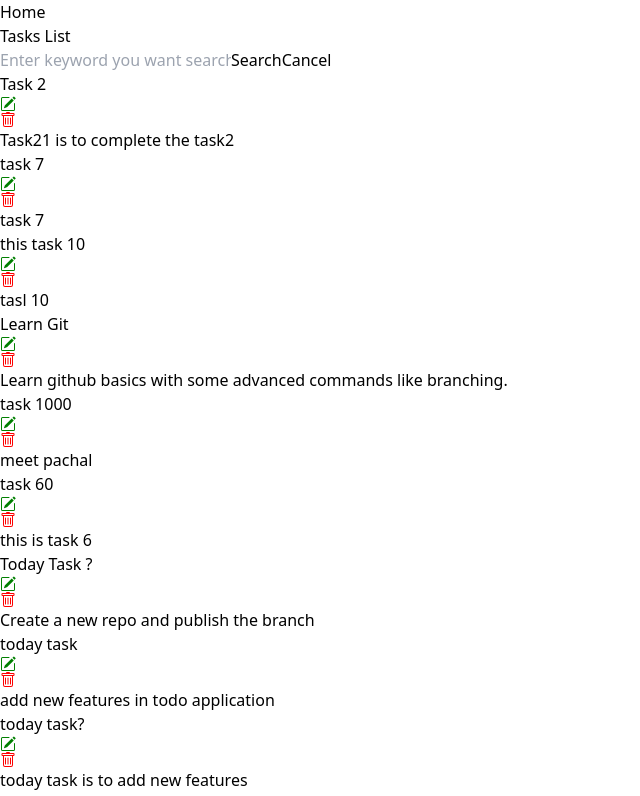
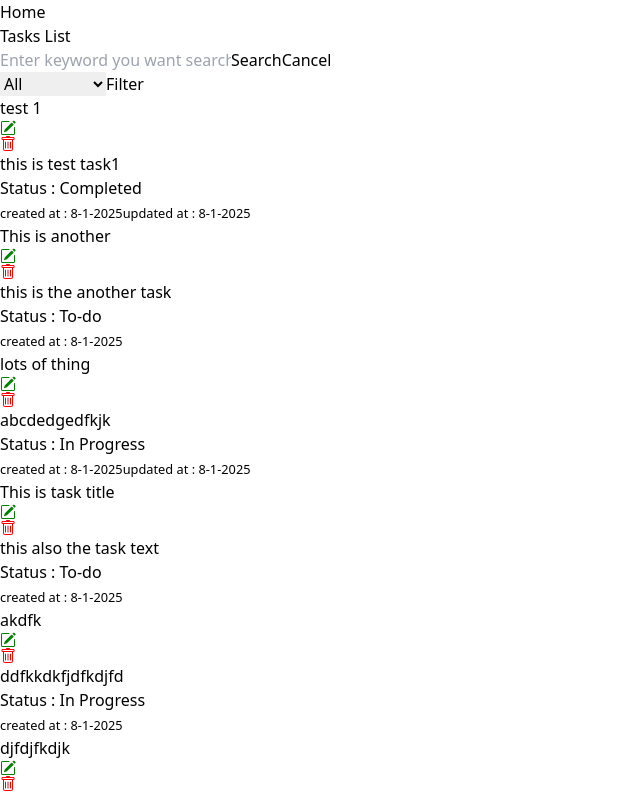
Before and after one commit to meet2883/todo-app, a React (Vite) app: page /list in a window 1280 px wide. Shown: the top 796 px of the page, without its empty margins (0-640 px from the left). Built offline with nearby package versions, Linux system fonts and the light colour scheme; data requests are answered from the project's data file.

Commit message:
Create a UpdateForm component and add filtaration functionality in List page.

```diff
--- a/db.json
+++ b/db.json
@@ -1,56 +1,70 @@
 {
   "todos": [
     {
-      "id": "c863",
-      "title": "Task 2",
-      "task": "Task21 is to complete the task2"
+      "id": "c3ce",
+      "title": "test 1",
+      "task": "this is test task1",
+      "createdAt": "8-1-2025",
+      "status": "Completed",
+      "updatedDate": "8-1-2025"
     },
     {
-      "id": "e58f",
-      "title": "task 7",
-      "task": "task 7"
+      "id": "45f0",
+      "title": "This is another",
+      "task": "this is the another task",
+      "createdAt": "8-1-2025",
+      "status": "To-do"
     },
     {
-      "id": "e17b",
-      "title": "this task 10",
-      "task": "tasl 10"
+      "id": "9001",
+      "title": "lots of thing",
+      "task": "abcdedgedfkjk",
+      "createdAt": "8-1-2025",
+      "status": "In Progress",
+      "updatedDate": "8-1-2025"
     },
     {
-      "id": "609e",
-      "title": "Learn Git",
-      "task": "Learn github basics with some advanced commands like branching."
+      "id": "c1a0",
+      "title": "This is task title",
+      "task": "this also the task text",
+      "createdAt": "8-1-2025",
+      "status": "To-do"
     },
     {
-      "id": "b3ff",
-      "title": "task 1000",
-      "task": "meet pachal"
+      "id": "6074",
+      "title": "akdfk",
+      "task": "ddfkkdkfjdfkdjfd",
+      "createdAt": "8-1-2025",
+      "status": "In Progress"
     },
     {
-      "id": "255c",
-      "title": "task 60",
-      "task": "this is task 6"
+      "id": "456f",
+      "title": "djfdjfkdjk",
+      "task": "dkfjdkfjdfkadkskz",
+      "createdAt": "8-1-2025",
+      "status": "To-do"
     },
     {
-      "id": "3aba",
-      "title": "Today Task ?",
-      "task": "Create a new repo and publish the branch"
+      "id": "d46e",
+      "title": "dfdfd",
+      "task": "KKFF5465456",
+      "createdAt": "8-1-2025",
+      "status": "To-do"
     },
     {
-      "id": "0cba",
-      "title": "today task",
-      "task": "add new features in todo application"
+      "id": "c6a6",
+      "title": "ADFDF",
+      "task": "dfdfdfd",
+      "createdAt": "8-1-2025",
+      "status": "To-do"
     },
     {
-      "id": "4bb5",
-      "title": "today task?",
-      "task": "today task is to add new features",
-      "createdAt": "8-1-2025"
-    },
-    {
-      "id": "ca52",
-      "title": "Hello this today test",
-      "task": "test",
-      "createdAt": "8-1-2025"
+      "id": "8aac",
+      "title": "Hello",
+      "task": "how are you?",
+      "createdAt": "8-1-2025",
+      "status": "In Progress",
+      "updatedDate": "8-1-2025"
     }
   ]
 }
--- a/src/components/Card.jsx
+++ b/src/components/Card.jsx
@@ -6,10 +6,20 @@ class Card extends Component{
         super(props);
     }
     render(){
-        const { deleteTodo, fetchTodo, title, task, id } = this.props;
+
+        const {
+            deleteTodo,
+            fetchTodo,
+            title,
+            task,
+            id,
+            createdAt,
+            status,
+            updatedDate
+        } = this.props;
         return(
             <div
-                className="border-2 border-white bg-white rounded-xl w-80 h-32 p-2 drop-shadow-lg"
+                className="flex flex-col border-2 border-white bg-white rounded-xl w-80 h-32 p-2 drop-shadow-lg"
             >
                 <div className="flex items-center justify-between">
                     <h1 className="font-bold text-lg">{title}</h1>
@@ -28,6 +38,10 @@ class Card extends Component{
                     </div>
                 </div>
                 <p className="text-sm">{task}</p>
+                <p className="text-sm">Status : {status}</p>
+                <small>created at : {createdAt}</small>
+                { updatedDate && ( <small>updated at : {updatedDate}</small>)}
+
             </div>
         )
     }
--- /dev/null
+++ b/src/components/UpdateForm.jsx
@@ -0,0 +1,77 @@
+import { Component } from "react";
+import { BsXLg } from "react-icons/bs";
+
+class UpdateForm extends Component{
+    constructor(props){
+        super(props)
+    }
+
+    render(){
+        const {
+            updateTodo,
+            changeIsUpdate,
+            handleChange,
+            title,
+            task,
+            status
+        } = this.props;
+        return(
+            <form
+            className="fixed inset-0 bg-white bg-opacity-50 flex flex-col w-96 mx-auto justify-center items-center gap-3"
+            onSubmit={updateTodo}
+          >
+            <BsXLg
+              cursor="pointer"
+              className="relative left-44"
+              onClick={changeIsUpdate}
+            />
+            <div className="flex flex-col w-full gap-1">
+              <span>Title</span>
+              <input
+                type="text"
+                name="title"
+                id=""
+                value={title}
+                className="border-2 rounded-md  py-2 px-4"
+                onChange={(e) => handleChange(e)}
+              />
+            </div>
+
+            <div className="flex flex-col w-full gap-1">
+              <span>Task</span>
+              <textarea
+                type="text"
+                name="task"
+                value={task}
+                className="border-2 rounded-md  py-2 px-4"
+                onChange={(e) => handleChange(e)}
+              />
+            </div>
+
+            <div className="flex flex-col w-full gap-1">
+              <span>Status</span>
+              <select
+                name="status"
+                value={status}
+                id=""
+                className="border-2 rounded-md  py-2 px-4"
+                onChange={(e) => handleChange(e)}
+              >
+                <option value="To-do">To-do</option>
+                <option value="In Progress">In Progress</option>
+                <option value="Completed">Completed</option>
+              </select>
+            </div>
+
+            <button
+              type="submit"
+              className="border border-none bg-blue-800 w-24 h-11 rounded-sm font-bold text-white"
+            >
+              update
+            </button>
+          </form>
+        )
+    }
+}
+
+export default UpdateForm;
--- a/src/pages/Home.jsx
+++ b/src/pages/Home.jsx
@@ -9,7 +9,8 @@ class Home extends Component{
           title : "",
           task : "",
           isTitleEmpty : false,
-          isTaskEmpty : false
+          isTaskEmpty : false,
+          status : "To-do"
         }
         this.handleChange = this.handleChange.bind(this);
         this.handleSubmit = this.handleSubmit.bind(this);
@@ -58,7 +59,8 @@ class Home extends Component{
             const response = await axios.post("http://localhost:3000/todos", {
                 title : this.state.title,
                 task : this.state.task,
-                createdAt : createDate
+                createdAt : createDate,
+                status :  this.state.status
             })
 
             this.setState((prevState) => ({
@@ -92,7 +94,7 @@ class Home extends Component{
     }
 
     render(){
-        const { task, title, isTaskEmpty, isTitleEmpty } = this.state;
+        const { task, title, isTaskEmpty, isTitleEmpty, status } = this.state;
         return(
             <div className="flex flex-col gap-6 max-w-screen-sm mx-auto py-5">
                  <Link to={"/list"} className="underline-offset-4">Lists</Link>
@@ -115,6 +117,7 @@ class Home extends Component{
                         />
                         {isTitleEmpty && (<small className="text-red-700">please add the title</small>)}
                     </div>
+
                     <div className="flex flex-col w-full gap-1">
                         <span>Task</span>
                         <textarea
@@ -126,6 +129,22 @@ class Home extends Component{
                         />
                         {isTaskEmpty && (<small className="text-red-700">please add the task</small>)}
                     </div>
+
+                    <div className="flex flex-col w-full gap-1">
+                        <span>Status</span>
+                        <select
+                            name="status"
+                            value={status}
+                            id=""
+                            className="border-2 rounded-md  py-2 px-4"
+                            onChange={(e) => this.handleChange(e)}
+                        >
+                            <option value="To-do">To-do</option>
+                            <option value="In Progress">In Progress</option>
+                            <option value="Completed">Completed</option>
+                        </select>
+                    </div>
+
                     <button
                         type="submit"
                         className="border border-none bg-blue-800 w-24 h-11 rounded-sm font-bold text-white"
--- a/src/pages/List.jsx
+++ b/src/pages/List.jsx
@@ -2,21 +2,23 @@ import axios from "axios";
 import { Component } from "react";
 import Card from "../components/Card";
 import { Link } from "react-router-dom";
-import { BsXLg } from "react-icons/bs";
-import DisplayTodo from "../components/DisplayTodo";
+import UpdateForm from "../components/UpdateForm";
 
-class List extends Component{
-    constructor(props){
+class List extends Component {
+  constructor(props) {
     super(props);
     this.state = {
-            todos : [],
-            isUpdate : false,
-            updateId : "",
-            searchResults : [],
-            searchQuery : "",
-            title : "",
-            task : ""
-        }
+      todos: [],
+      isUpdate: false,
+      updateId: "",
+      searchResults: [],
+      searchQuery: "",
+      title: "",
+      task: "",
+      status: "",
+      filterValues: [],
+      filterQuery: "",
+    };
     this.fetchTodoList = this.fetchTodoList.bind(this);
     this.deleteTodo = this.deleteTodo.bind(this);
     this.fetchTodo = this.fetchTodo.bind(this);
@@ -25,140 +27,209 @@ class List extends Component{
     this.handleChange = this.handleChange.bind(this);
     this.cancelSearch = this.cancelSearch.bind(this);
     this.handleKeyboardShortcuts = this.handleKeyboardShortcuts.bind(this);
+    this.getfilterValues = this.getfilterValues.bind(this);
   }
 
+  // fetch all tasks list while component loaded
   fetchTodoList = async () => {
     try {
-          await axios.get("http://localhost:3000/todos")
-                      .then(res => {
-                          this.setState({ todos : res.data });
+      await axios
+        .get("http://localhost:3000/todos")
+        .then((res) => {
+          this.setState({ todos: res.data });
           // console.log(res)
         })
-                      .catch(err => console.log(err))
+        .catch((err) => console.log(err));
     } catch (error) {
       console.log(error);
     }
-    }
+  };
 
+  // update task based on id
   updateTodo = async () => {
+    let date = new Date();
+
+    // save the task updated date while updating
+    const updatedDate = `${date.getDate()}-${
+      date.getMonth() + 1
+    }-${date.getFullYear()}`;
     try {
       const response = await axios.patch(
         `http://localhost:3000/todos/${this.state.updateTodoId}`,
         {
-                    title : this.state.title, task : this.state.task
+          title: this.state.title,
+          task: this.state.task,
+          status: this.state.status,
+          updatedDate,
         }
-            )
+      );
       this.fetchTodoList();
-
     } catch (error) {
       console.log(error);
     } finally {
       this.setState({
-            isUpdate : true ,
-            task : "",
-            title : ""
-            })
+        isUpdate: true,
+        task: "",
+        title: "",
+      });
     }
-    }
+  };
 
+  // delete task based on id
   deleteTodo = async (id) => {
     try {
-            await axios.delete(`http://localhost:3000/todos/${id}`)
+      await axios.delete(`http://localhost:3000/todos/${id}`);
 
       this.setState((prevState) => ({
-            todos : prevState.todos.filter(todo => todo?.id !== id)
-            }))
+        todos: prevState.todos.filter((todo) => todo?.id !== id),
+      }));
     } catch (error) {
       console.log(error);
     }
-    }
+  };
 
+  // fetch task based on id
   fetchTodo = async (id) => {
     try {
-          await axios.get(`http://localhost:3000/todos/${id}`)
-                      .then(res => {
+      await axios
+        .get(`http://localhost:3000/todos/${id}`)
+        .then((res) => {
           this.setState({
-                              title : res?.data?.title,
-                              task : res?.data?.task,
-                              isUpdate : true,
-                              updateTodoId : res?.data?.id
+            title: res?.data?.title,
+            task: res?.data?.task,
+            isUpdate: true,
+            updateTodoId: res?.data?.id,
+            status: res?.data?.status,
           });
         })
-                      .catch(err => console.log(err))
+        .catch((err) => console.log(err));
     } catch (error) {
       console.log(error);
     }
-    }
+  };
 
+  // set values while element change
   handleChange = (e) => {
     e.preventDefault();
-        const { name, value} = e.target;
+    const { name, value } = e.target;
     this.setState({
-            [name] : value
-        })
-    }
+      [name]: value,
+    });
+  };
 
-    searchTodos =  (e) => {
+  // search tasks based on input string
+  searchTodos = (e) => {
     e.preventDefault();
     const { searchQuery } = this.state;
-        if(searchQuery !== "") {
+    if (searchQuery !== "") {
       const filterResults = this.state.todos?.filter((todo) => {
         const { title, task, createAt } = todo;
-                return title?.toString().toLowerCase().includes(searchQuery.toLowerCase()) ||
+        return (
+          title?.toString().toLowerCase().includes(searchQuery.toLowerCase()) ||
           task?.toString().toLowerCase().includes(searchQuery.toLowerCase()) ||
           createAt?.toString().toLowerCase().includes(searchQuery.toLowerCase())
-            })
+        );
+      });
 
       this.setState({
-               searchResults : filterResults
-            })
+        searchResults: filterResults,
+      });
     }
+  };
+
+  //   filter tasks based on status
+  getfilterValues = (e) => {
+    e.preventDefault();
+    const { filterQuery, searchResults, todos } = this.state;
+
+    let filterData = searchResults.length > 0 ? searchResults : todos;
+
+    if (filterQuery === "All") {
+      this.setState({
+        filterValues: filterData,
+      });
+    } else {
+      const filterResults = filterData?.filter((todo) => {
+        return todo?.status === filterQuery;
+      });
+
+      this.setState({
+        filterValues: filterResults,
+      });
     }
+  };
 
+  //   cancel search
   cancelSearch = (e) => {
     e.preventDefault();
     this.setState({
-            searchQuery : "" ,
-            searchResults : []
-        })
-    }
+      searchQuery: "",
+      searchResults: [],
+    });
+  };
 
   handleKeyboardShortcuts = (e) => {
     let focusedEvent = document.activeElement;
 
-        if(focusedEvent.tagName === "INPUT" || focusedEvent.tagName === "TEXTAREA"){
+    if (
+      focusedEvent.tagName === "INPUT" ||
+      focusedEvent.tagName === "TEXTAREA"
+    ) {
       return;
     }
 
-        e.preventDefault()
-        if(e.ctrlKey && e.key === "b"){
-            window.location.replace("http://localhost:5173/")
+    e.preventDefault();
+    if (e.ctrlKey && e.key === "b") {
+      window.location.replace("http://localhost:5173/");
     }
-    }
+  };
+
+  changeIsUpdate = () => {
+    this.setState({
+      isUpdate: false,
+    });
+  };
 
   componentDidMount = () => {
     this.fetchTodoList();
 
-        document.addEventListener("keypress", this.handleKeyboardShortcuts)
-    }
+    document.addEventListener("keypress", this.handleKeyboardShortcuts);
+  };
 
   componentWillUnmount = () => {
-        document.removeEventListener("keypress", this.handleKeyboardShortcuts)
-    }
+    document.removeEventListener("keypress", this.handleKeyboardShortcuts);
+  };
 
-    render(){
-        const { todos, searchResults, searchQuery, isUpdate, task, title } =  this.state;
-        const data = ( searchResults.length > 0 ) ? searchResults : todos;
+  render() {
+    // state destructuring
+    const {
+      todos,
+      searchResults,
+      searchQuery,
+      isUpdate,
+      task,
+      title,
+      status,
+      filterQuery,
+      filterValues,
+    } = this.state;
 
-        return(
+    const data =
+      filterValues.length > 0
+        ? filterValues
+        : searchResults.length > 0
+        ? searchResults
+        : todos;
+
+    return (
       <div>
-                <div
-                    className={`${isUpdate ? "opacity-20" : "opacity-100"}`}
-                >
-                    <Link to={"/"} className="underline-offset-4">Home</Link>
-                    <div
-                        className="flex flex-col gap-4 items-center py-5"
-                    >
+        <div className={`${isUpdate ? "opacity-20" : "opacity-100"}`}>
+          <Link to={"/"} className="underline-offset-4">
+            Home
+          </Link>
+
+          {/* form for the search the values */}
+          <div className="flex flex-col gap-4 items-center py-5">
             <h1 className="font-bold text-3xl">Tasks List</h1>
             <form
               onSubmit={this.searchTodos}
@@ -189,15 +260,35 @@ class List extends Component{
               </button>
             </form>
 
+            {/* form for filter the value */}
+            <form onSubmit={this.getfilterValues}>
+              <select
+                name="filterQuery"
+                value={filterQuery}
+                onChange={this.handleChange}
+                className="w-28 h-10 p-1 border-2 rounded-sm cursor-pointer"
+              >
+                <option value="All">All</option>
+                <option value="To-do">To-do</option>
+                <option value="In Progress">In Progress</option>
+                <option value="Completed">Completed</option>
+              </select>
+
+              <button
+                type="submit"
+                className="border border-none bg-orange-500 w-24 h-11 rounded-sm font-bold text-white"
+              >
+                Filter
+              </button>
+            </form>
+
             {/* display todo's list */}
-                        <div
-                            className="grid grid-cols-2 gap-3"
-                        >
-                            {
-                                data?.map((todo) => {
-                                    const { id, task, title, createdAt } = todo;
+            <div className="grid grid-cols-2 gap-3">
+              {data?.map((todo) => {
+                const { id, task, title, createdAt, status, updatedDate } =
+                  todo;
 
-                                    return(
+                return (
                   <Card
                     key={id}
                     id={id}
@@ -206,61 +297,27 @@ class List extends Component{
                     fetchTodo={this.fetchTodo}
                     deleteTodo={this.deleteTodo}
                     createdAt={createdAt}
+                    status={status}
+                    updatedDate={updatedDate}
                   />
-                                    )
-                                })
-                            }
+                );
+              })}
             </div>
           </div>
         </div>
 
-                {
-                    isUpdate && (
-                        <form
-                            className="fixed inset-0 bg-white bg-opacity-50 flex flex-col w-96 mx-auto justify-center items-center gap-3"
-                            onSubmit={this.updateTodo}
-                        >
-                            <BsXLg
-                                cursor="pointer"
-                                className="relative left-44"
-                                onClick={() => {
-                                    this.setState({
-                                        isUpdate : false
-                                    })
-                                }}
+        {isUpdate && (
+          <UpdateForm
+            title={title}
+            task={task}
+            status={status}
+            updateTodo={this.updateTodo}
+            handleChange={this.handleChange}
+            changeIsUpdate={this.changeIsUpdate}
           />
-                            <div className="flex flex-col w-full gap-1">
-                                <span>Title</span>
-                                <input
-                                type="text"
-                                name="title"
-                                id=""
-                                value={title}
-                                className="border-2 rounded-md  py-2 px-4"
-                                onChange={(e) => this.handleChange(e)}
-                                />
+        )}
       </div>
-                            <div className="flex flex-col w-full gap-1">
-                                <span>Task</span>
-                                <textarea
-                                type="text"
-                                name="task"
-                                value={task}
-                                className="border-2 rounded-md  py-2 px-4"
-                                onChange={(e) => this.handleChange(e)}
-                                />
-                            </div>
-                            <button
-                                type="submit"
-                                className="border border-none bg-blue-800 w-24 h-11 rounded-sm font-bold text-white"
-                            >
-                                update
-                            </button>
-                        </form>
-                    )
-                }
-            </div>
-        )
+    );
   }
 }
 
```
Lines whose indentation alone changed are shown as unchanged.
